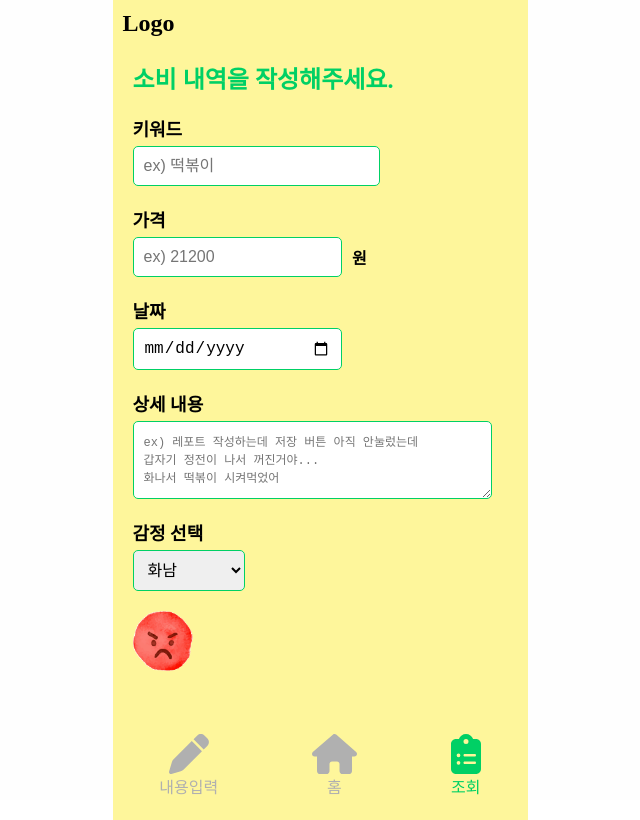
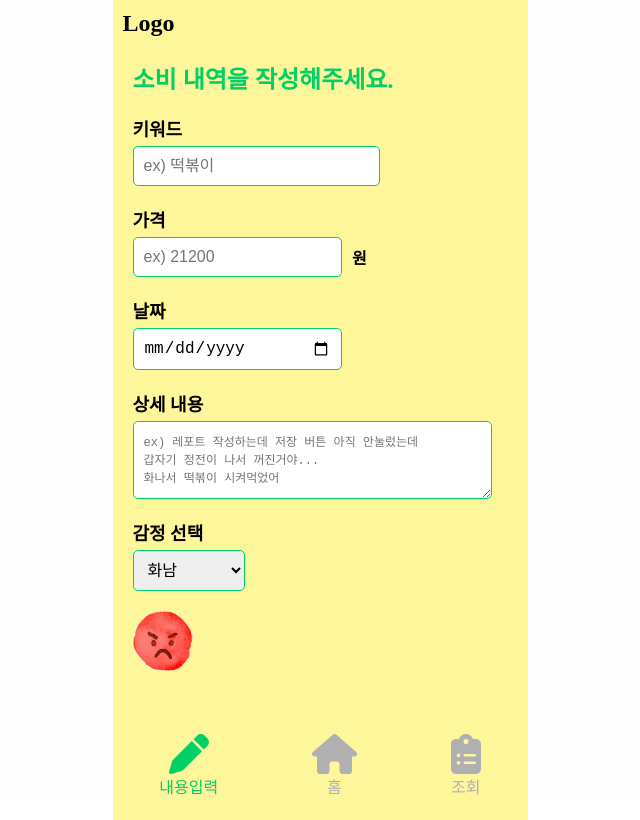
Before and after one commit to depressed-bread/FE, a React (Create React App) app in the folder hackathon/: page /inputpage in a window 1280 px wide. Shown: the whole page, without its empty margins (320-960 px from the left). Built offline with nearby package versions, Linux system fonts and the light colour scheme; no server answers; a web font is replaced by a local one.

Commit message:
feat: 내용작성 하단바 색상 변경

```diff
--- a/hackathon/src/Pages/InputPage.jsx
+++ b/hackathon/src/Pages/InputPage.jsx
@@ -349,7 +349,7 @@ const InputPage = () => {
             </ContentWrapper>
 
             <Menu>
-                <MenuItem onClick={() => navigate('/inputpage')}>
+                <MenuItem active>
                     <FontAwesomeIcon icon={faPen} style={{ fontSize: '40px' }} />
                     내용입력
                 </MenuItem>
@@ -357,7 +357,7 @@ const InputPage = () => {
                     <FontAwesomeIcon icon={faHouse} style={{ fontSize: '40px' }} />
                     홈
                 </MenuItem>
-                <MenuItem active>
+                <MenuItem onClick={() => navigate('/viewpage')}>
                     <FontAwesomeIcon icon={faClipboardList} style={{ fontSize: '40px' }} />
                     조회
                 </MenuItem>
```
